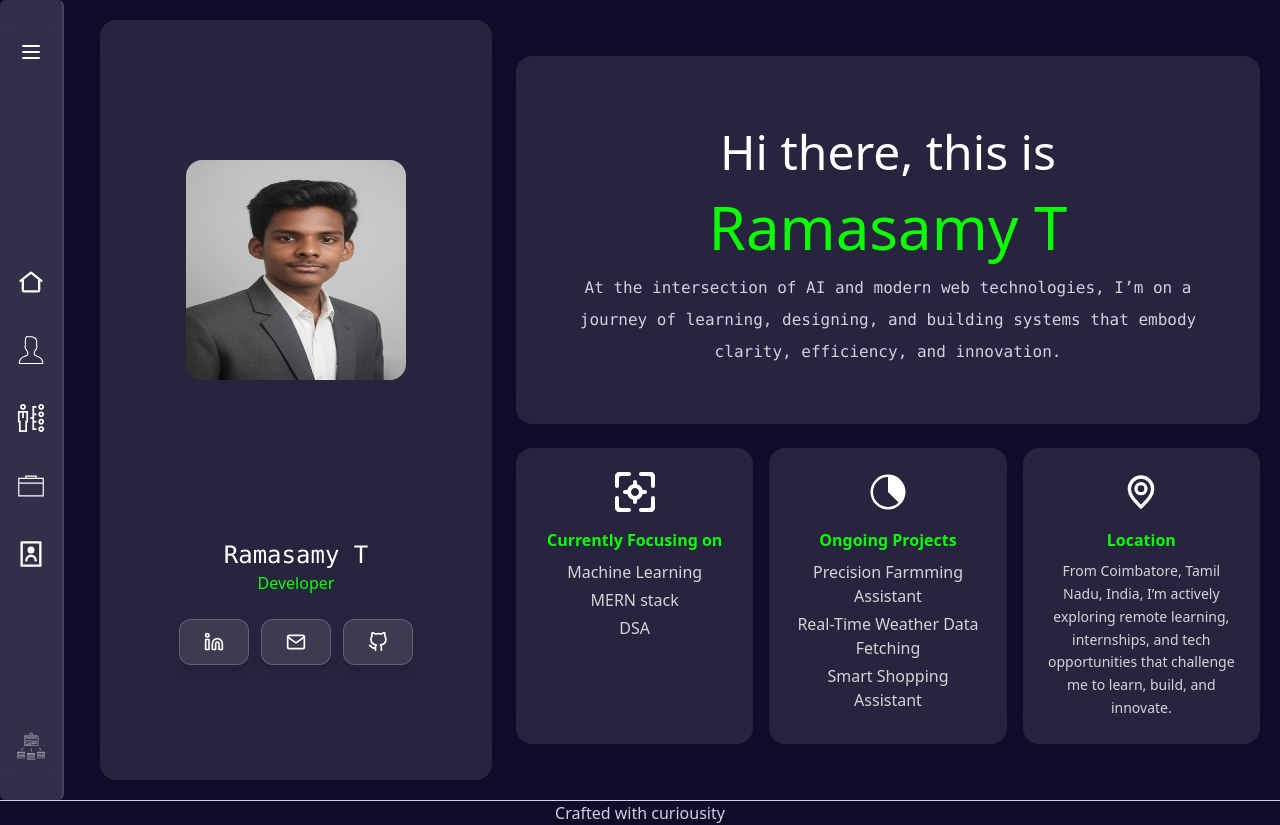
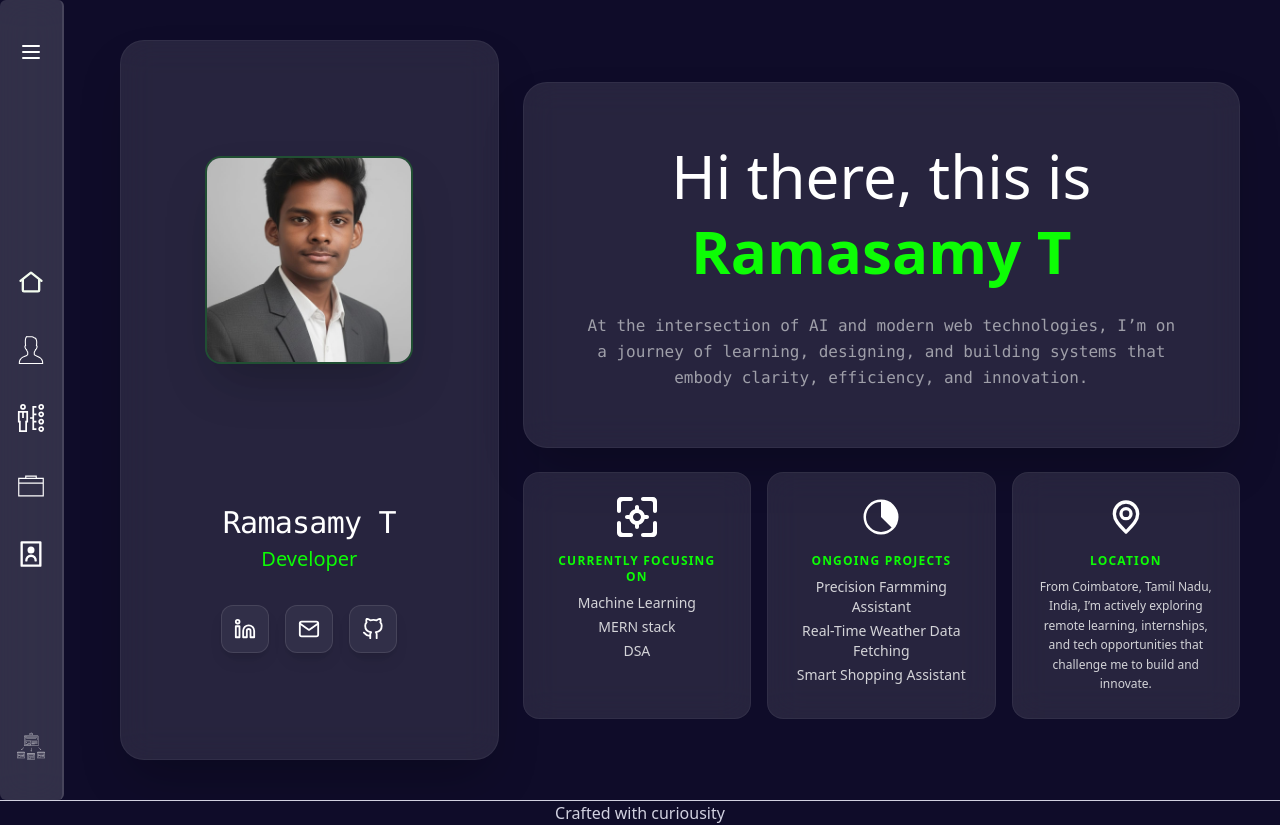
Before and after one commit to ramasamy-24-t/Portfolio, a React (Vite) app: page / in a window 1280 px wide. Built offline with nearby package versions, Linux system fonts and the light colour scheme.

Commit message:
Refactor Home component layout and styling

```diff
--- a/src/components/THome.jsx
+++ b/src/components/THome.jsx
@@ -4,94 +4,79 @@ import Location from '../assets/Icons/location.svg'
 import Ongoing from '../assets/Icons/ongoing.svg'
 
 export default function Home(){
-    return (<div className="min-h-screen w-full flex flex-col md:flex-row gap-4 md:gap-2 p-5 text-white">
-        <div className="flex flex-col justify-around items-center bg-white/10 backdrop-blur-lg rounded-2xl min-w-1/3 p-8 md:p-12 ml-4">
-            <div className='p-6'>
-                <img src={Ram} className='rounded-2xl w-55 h-55'/>
+    return (<div className="min-h-screen w-full flex flex-col md:flex-row gap-6 p-4 md:p-10 text-white overflow-x-hidden">
+        <div className="flex flex-col justify-around items-center bg-white/10 backdrop-blur-lg rounded-3xl w-full md:w-1/3 p-8 md:p-12 md:ml-4 shadow-2xl border border-white/5">
+            <div className='p-2'>
+                <img src={Ram} className='rounded-2xl w-32 h-32 md:w-52 md:h-52 object-cover shadow-2xl border-2 border-accent/20'/>
             </div>
-            <div>
-                <h1 className='text-center font-mono text-2xl'>Ramasamy T</h1>
-                <h2 className='text-center text-1.5xl text-accent'>Developer</h2>
-                <div className='flex flex-wrap justify-center gap-3 mt-6'>
-                    <div>
+            <div className="text-center mt-4">
+                <h1 className='font-mono text-2xl md:text-3xl tracking-tight'>Ramasamy T</h1>
+                <h2 className='text-lg md:text-xl text-accent font-medium mt-1'>Developer</h2>
+                <div className='flex justify-center gap-4 mt-8'>
                     <a
                         href="https://www.linkedin.com/in/ramasamy-24-t"
                         target="_blank"
-                            className="flex items-center gap-2 px-6 py-3 bg-white/10 border border-white/20 rounded-xl hover:bg-[#051afbc7] hover:border-[#0077B5] hover:text-white transition-all duration-300 font-bold group/btn shadow-lg"
+                        rel="noopener noreferrer"
+                        className="p-3 bg-white/5 border border-white/10 rounded-xl hover:bg-[#051afbc7] hover:border-blue-400 hover:scale-110 transition-all duration-300 shadow-lg"
                     >
-
-                            <svg xmlns="http://www.w3.org/2000/svg" width="20" height="20" viewBox="0 0 24 24" fill="none" stroke="currentColor" strokeWidth="2" strokeLinecap="round" strokeLinejoin="round" className="group-hover/btn:translate-x-1 transition-transform">
-                            <path d="M16 8a6 6 0 0 1 6 6v7h-4v-7a2 2 0 0 0-2-2 2 2 0 0 0-2 2v7h-4v-7a6 6 0 0 1 6-6z"></path>
-                            <rect x="2" y="9" width="4" height="12"></rect>
-                            <circle cx="4" cy="4" r="2"></circle>
-                            </svg>
+                        <svg xmlns="http://www.w3.org/2000/svg" width="22" height="22" viewBox="0 0 24 24" fill="none" stroke="currentColor" strokeWidth="2" strokeLinecap="round" strokeLinejoin="round"><path d="M16 8a6 6 0 0 1 6 6v7h-4v-7a2 2 0 0 0-2-2 2 2 0 0 0-2 2v7h-4v-7a6 6 0 0 1 6-6z"></path><rect x="2" y="9" width="4" height="12"></rect><circle cx="4" cy="4" r="2"></circle></svg>
                     </a>
-                    </div>
-                    <div>
                     <a
                         href="mailto:rsamy2426@gmail.com"
-                            className="flex items-center gap-2 px-6 py-3 bg-white/10 border border-white/20 rounded-xl hover:bg-accent hover:border-accent hover:text-bg-dark transition-all duration-300 font-bold group/btn shadow-lg"
+                        className="p-3 bg-white/5 border border-white/10 rounded-xl hover:bg-accent hover:text-bg-dark hover:scale-110 transition-all duration-300 shadow-lg"
                     >
-
-                            <svg xmlns="http://www.w3.org/2000/svg" width="20" height="20" viewBox="0 0 24 24" fill="none" stroke="currentColor" strokeWidth="2" strokeLinecap="round" strokeLinejoin="round" className="group-hover/btn:translate-x-1 transition-transform">
-                            <path d="M4 4h16c1.1 0 2 .9 2 2v12c0 1.1-.9 2-2 2H4c-1.1 0-2-.9-2-2V6c0-1.1.9-2 2-2z"></path>
-                            <polyline points="22,6 12,13 2,6"></polyline>
-                            </svg>
+                        <svg xmlns="http://www.w3.org/2000/svg" width="22" height="22" viewBox="0 0 24 24" fill="none" stroke="currentColor" strokeWidth="2" strokeLinecap="round" strokeLinejoin="round"><path d="M4 4h16c1.1 0 2 .9 2 2v12c0 1.1-.9 2-2 2H4c-1.1 0-2-.9-2-2V6c0-1.1.9-2 2-2z"></path><polyline points="22,6 12,13 2,6"></polyline></svg>
                     </a>
-                    </div>
-                    <div>
                     <a
                         href="https://github.com/ramasamy-24-t"
                         target="_blank"
                         rel="noopener noreferrer"
-                            className="flex items-center gap-2 px-6 py-3 bg-white/10 border border-white/20 rounded-xl hover:bg-[#000305] hover:border-white/40 hover:text-white transition-all duration-300 font-bold group/btn shadow-lg"
+                        className="p-3 bg-white/5 border border-white/10 rounded-xl hover:bg-black hover:border-white/40 hover:scale-110 transition-all duration-300 shadow-lg"
                     >
-
-                        <svg xmlns="http://www.w3.org/2000/svg" width="20" height="20" viewBox="0 0 24 24" fill="none" stroke="currentColor" strokeWidth="2" strokeLinecap="round" strokeLinejoin="round" className="group-hover/btn:translate-x-1 transition-transform">
-                        <path d="M9 19c-5 1.5-5-2.5-7-3m14 6v-3.87a3.37 3.37 0 0 0-.94-2.61c3.14-.35 6.44-1.54 6.44-7A5.44 5.44 0 0 0 20 4.77 5.07 5.07 0 0 0 19.91 1S18.73.65 16 2.48a13.38 13.38 0 0 0-7 0C6.27.65 5.09 1 5.09 1A5.07 5.07 0 0 0 5 4.77a5.44 5.44 0 0 0-1.5 3.78c0 5.42 3.3 6.61 6.44 7A3.37 3.37 0 0 0 9 18.13V22"></path>
-                        </svg>
+                        <svg xmlns="http://www.w3.org/2000/svg" width="22" height="22" viewBox="0 0 24 24" fill="none" stroke="currentColor" strokeWidth="2" strokeLinecap="round" strokeLinejoin="round"><path d="M9 19c-5 1.5-5-2.5-7-3m14 6v-3.87a3.37 3.37 0 0 0-.94-2.61c3.14-.35 6.44-1.54 6.44-7A5.44 5.44 0 0 0 20 4.77 5.07 5.07 0 0 0 19.91 1S18.73.65 16 2.48a13.38 13.38 0 0 0-7 0C6.27.65 5.09 1 5.09 1A5.07 5.07 0 0 0 5 4.77a5.44 5.44 0 0 0-1.5 3.78c0 5.42 3.3 6.61 6.44 7A3.37 3.37 0 0 0 9 18.13V22"></path></svg>
                     </a>
                 </div>
             </div>
         </div>
+        <div className="flex flex-col flex-1 gap-6 justify-center items-center">
+            <div className="bg-white/10 backdrop-blur-lg rounded-3xl p-8 md:p-14 w-full max-w-4xl border border-white/5 shadow-2xl flex flex-col items-center justify-center">
+                <h1 className='text-3xl md:text-5xl lg:text-6xl leading-tight text-center mb-6'>
+                    Hi there, this is <span className='text-accent font-bold'>Ramasamy T</span>
+                </h1>
+                <p className='text-center text-zinc-400 font-mono text-sm md:text-base leading-relaxed max-w-2xl'>
+                    At the intersection of AI and modern web technologies, I’m on a journey of learning,
+                    designing, and building systems that embody clarity, efficiency, and innovation.
+                </p>
             </div>
-        <div className="flex flex-col pl-4 min-h-full mw-2/3 justify-around flex-wrap">
-            <div className='flex flex-col'>
-                <div className="bg-white/10 backdrop-blur-lg rounded-2xl p-8 md:p-14 md-py-350">
-                    <h1 className='text-5xl leading-20 text-center'>Hi there, this is <span className='text-accent text-6xl'>Ramasamy T</span></h1>
-                    <p className='text-center text-text-muted font-mono leading-8'>At the intersection of AI and modern web technologies, I’m on a journey of learning, designing, and building systems that embody clarity, efficiency, and innovation.</p>
-
-                </div>
-                <div className="flex flex-col md:flex-row gap-4 pt-6 w-full">
-                    <div className='flex-1 p-6 bg-white/10 backdrop-blur-lg rounded-2xl flex flex-col items-center text-center hover:-translate-y-2 duration-500'>
-                        <img src={Focus} className='invert w-10 h-10 mb-4' />
-                        <h3 className="text-accent font-bold mb-2">Currently Focusing on</h3>
-                        <ul className="text-md space-y-1 text-zinc-300">
+            <div className="grid grid-cols-1 md:grid-cols-3 gap-4 w-full max-w-4xl">
+                <div className='p-6 bg-white/10 backdrop-blur-lg rounded-2xl flex flex-col items-center text-center hover:-translate-y-2 transition-all duration-300 border border-white/5 group'>
+                    <img src={Focus} alt="Focus" className='invert w-10 h-10 mb-4 group-hover:scale-110 transition-transform' />
+                    <h3 className="text-accent font-bold mb-2 uppercase tracking-widest text-xs">Currently Focusing on</h3>
+                    <ul className="text-sm space-y-1 text-zinc-300">
                         <li>Machine Learning</li>
                         <li>MERN stack</li>
                         <li>DSA</li>
                     </ul>
                 </div>
-                    <div className='flex-1 p-6 bg-white/10 backdrop-blur-lg rounded-2xl flex flex-col items-center text-center hover:-translate-y-2 duration-500'>
-                        <img src={Ongoing} className='invert w-10 h-10 mb-4' />
-                        <h3 className="text-accent font-bold mb-2">Ongoing Projects</h3>
-                        <ul className="text-md space-y-1 text-zinc-300">
+                <div className='p-6 bg-white/10 backdrop-blur-lg rounded-2xl flex flex-col items-center text-center hover:-translate-y-2 transition-all duration-300 border border-white/5 group'>
+                    <img src={Ongoing} alt="Projects" className='invert w-10 h-10 mb-4 group-hover:scale-110 transition-transform' />
+                    <h3 className="text-accent font-bold mb-2 uppercase tracking-widest text-xs">Ongoing Projects</h3>
+                    <ul className="text-sm space-y-1 text-zinc-300">
                         <li>Precision Farmming Assistant</li>
                         <li>Real-Time Weather Data Fetching</li>
                         <li>Smart Shopping Assistant</li>
                     </ul>
                 </div>
-                    <div className='flex-1 p-6 bg-white/10 backdrop-blur-lg rounded-2xl flex flex-col items-center text-center hover:-translate-y-2 duration-500'>
-                        <img src={Location} className='invert w-10 h-10 mb-4' />
-                        <h3 className="text-accent font-bold mb-2">Location</h3>
-                        <p className="text-sm leading-relaxed text-zinc-300">
-                            From Coimbatore, Tamil Nadu, India, I’m actively exploring remote learning, internships, and tech opportunities that challenge me to learn, build, and innovate.
+                <div className='p-6 bg-white/10 backdrop-blur-lg rounded-2xl flex flex-col items-center text-center hover:-translate-y-2 transition-all duration-300 border border-white/5 group'>
+                    <img src={Location} alt="Location" className='invert w-10 h-10 mb-4 group-hover:scale-110 transition-transform' />
+                    <h3 className="text-accent font-bold mb-2 uppercase tracking-widest text-xs">Location</h3>
+                    <p className="text-xs leading-relaxed text-zinc-300">
+                        From Coimbatore, Tamil Nadu, India, I’m actively exploring remote learning, internships, and tech
+                        opportunities that challenge me to build and innovate.
                     </p>
                 </div>
             </div>
         </div>
-
-        </div>
     </div>
     )
 }
```
Lines whose indentation alone changed are shown as unchanged.
